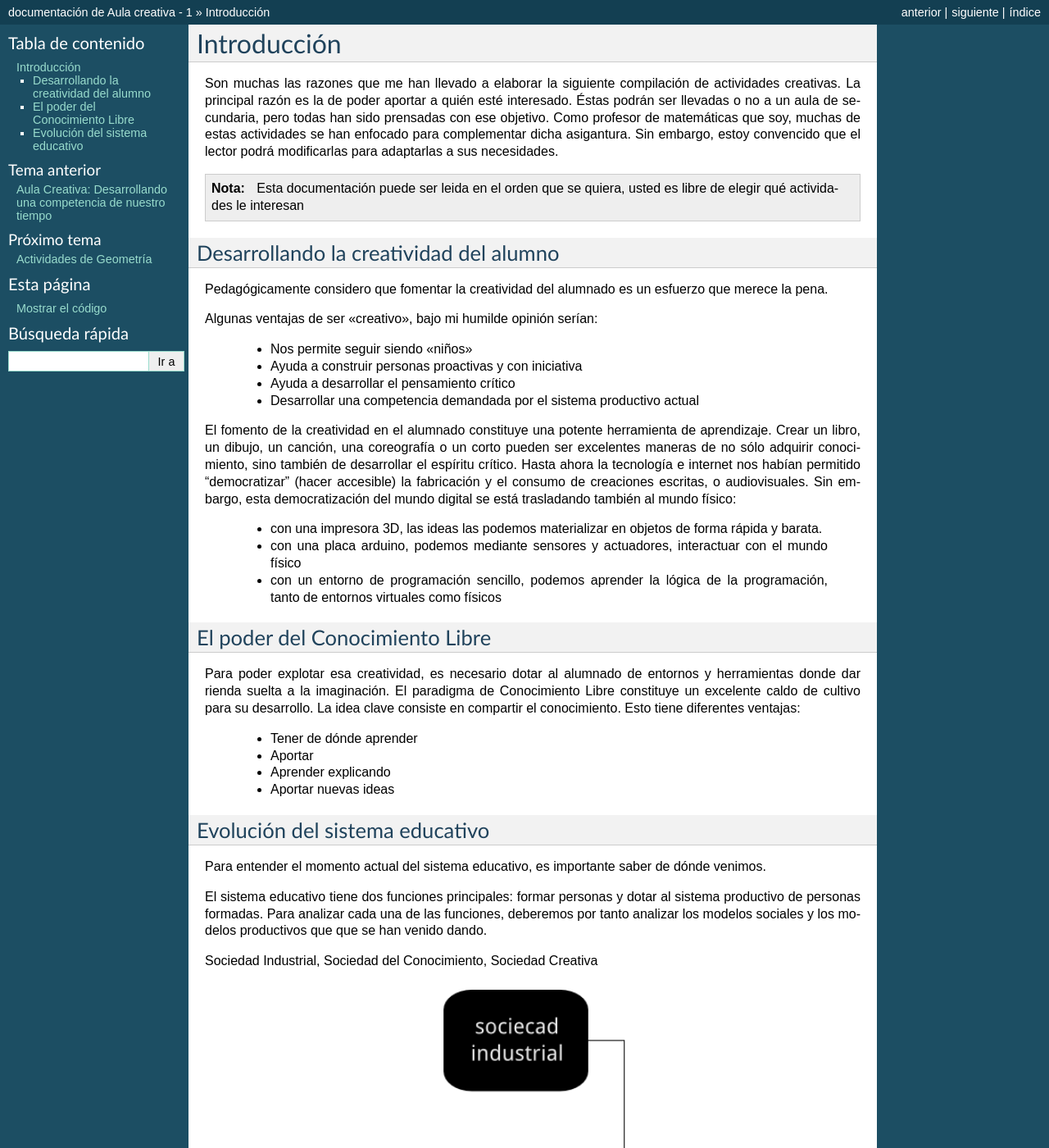
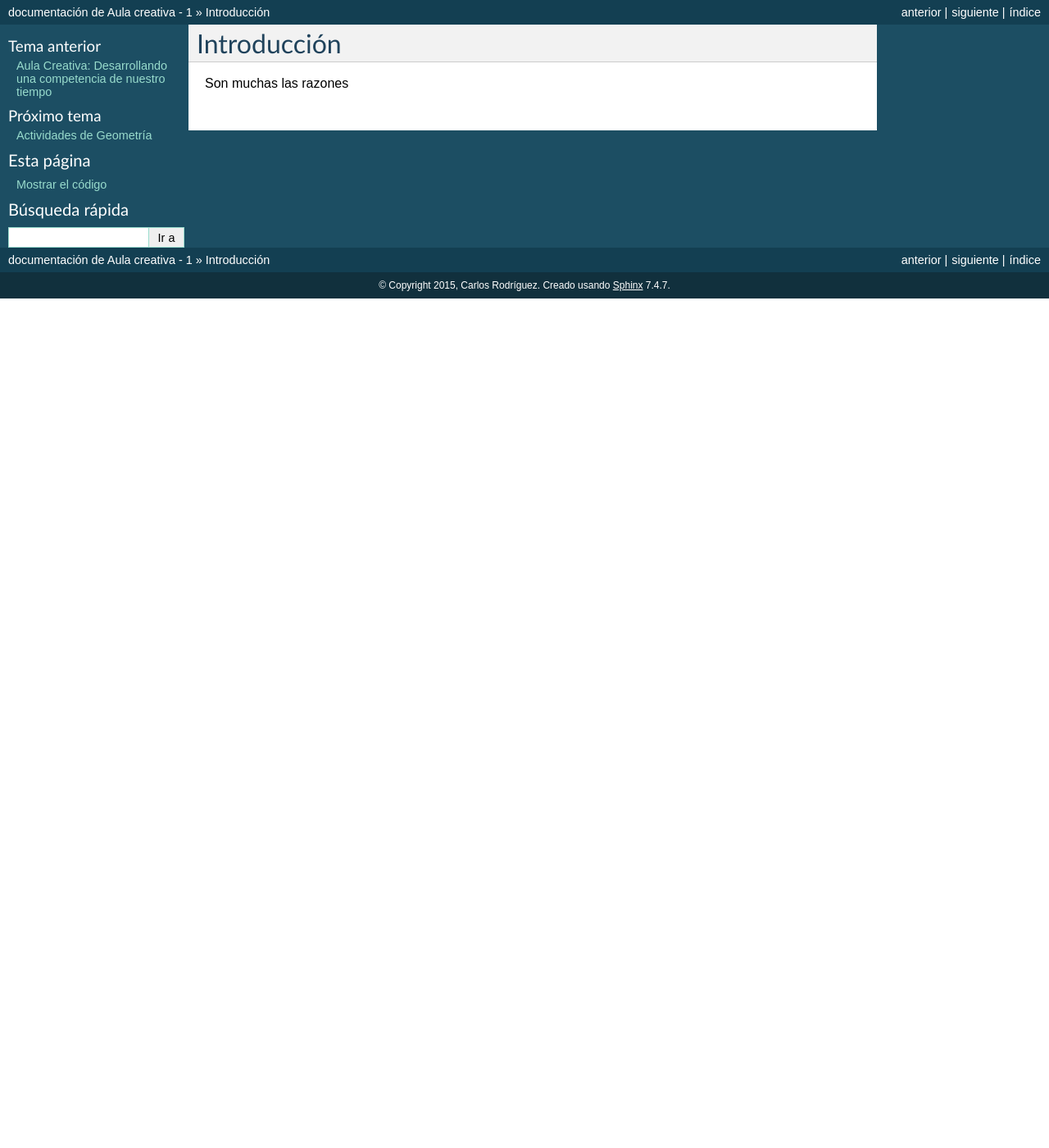
Before and after one commit to es3a10/aula_creativa, a Sphinx documentation site: the page built from docs/introduccion.rst, in a window 1280 px wide and 1400 px high. Shown: the whole window at 82% size. Built offline with Sphinx 7.4.7, drawn with Linux system fonts in a browser that asks for light colours; some of the changed text lies outside the part shown.

Commit message:
Update introduccion.rst

```diff
--- a/docs/introduccion.rst
+++ b/docs/introduccion.rst
@@ -2,69 +2,4 @@
 Introducción
 ============
 
-Son muchas las razones que me han llevado a elaborar la siguiente compilación de actividades creativas.
-La principal razón es la de poder aportar a quién esté interesado. Éstas podrán ser llevadas o no a un aula de secundaria, pero todas han sido prensadas con ese objetivo.
-Como profesor de matemáticas que soy, muchas de estas actividades se han enfocado para complementar dicha asigantura. Sin embargo, estoy convencido que el lector podrá modificarlas para adaptarlas a sus necesidades.
-
-.. note::
-	Esta documentación puede ser leida en el orden que se quiera, usted es libre de elegir qué actividades le interesan
-
-Desarrollando la creatividad del alumno
-_______________________________________
-
-Pedagógicamente considero que fomentar la creatividad del alumnado es un esfuerzo que merece la pena.
-
-Algunas ventajas de ser "creativo", bajo mi humilde opinión serían:
-
-	- Nos permite seguir siendo "niños"
-	- Ayuda a construir personas proactivas y con iniciativa
-	- Ayuda a desarrollar el pensamiento crítico
-	- Desarrollar una competencia demandada por el sistema productivo actual
-
-El fomento de la creatividad en el alumnado constituye una potente herramienta de aprendizaje.
-Crear un libro, un dibujo, un canción, una coreografía o un corto pueden ser excelentes maneras de no sólo adquirir conocimiento, sino también de desarrollar el espíritu crítico.
-Hasta ahora la tecnología e internet nos habían permitido “democratizar” (hacer accesible) la fabricación y el consumo de creaciones escritas, o audiovisuales.
-Sin embargo, esta democratización del mundo digital se está trasladando también al mundo físico:
-
-	- con una impresora 3D, las ideas las podemos materializar en objetos de forma rápida y barata.
-	- con una placa arduino, podemos mediante sensores y actuadores, interactuar con el mundo físico
-	- con un entorno de programación sencillo, podemos aprender la lógica de la programación, tanto de entornos virtuales como físicos
-
-El poder del Conocimiento Libre
-_______________________________
-
-Para poder explotar esa creatividad, es necesario dotar al alumnado de entornos y herramientas donde dar rienda suelta a la imaginación. El paradigma de Conocimiento Libre constituye un excelente caldo de cultivo para su desarrollo. La idea clave consiste en compartir el conocimiento. Esto tiene diferentes ventajas:
-
-    - Tener de dónde aprender
-    - Aportar
-    - Aprender explicando
-    - Aportar nuevas ideas
-
-Evolución del sistema educativo
-_______________________________
-
-Para entender el momento actual del sistema educativo, es importante saber de dónde venimos.
-
-El sistema educativo tiene dos funciones principales: formar personas y dotar al sistema productivo de personas formadas. Para analizar cada una de las funciones, deberemos por tanto analizar los modelos sociales y los modelos productivos que que se han venido dando.
-
-Sociedad Industrial, Sociedad del Conocimiento, Sociedad Creativa
-
-.. figure:: ./images/sociedades.png
-	:width: 400px
-	:align: center
-	:alt: alternate text
-	:figclass: align-center
-
-	(Evolución de las sociedades)
-
-En la última reforma del sistema educativo español, se establecen las siguientes competencias clave:
-
-    - Comunicación lingüística.
-    - Competencia matemática y competencias básicas en ciencia y tecnología.
-    - Competencia digital.
-    - Aprender a aprender.
-    - Competencias sociales y cívicas.
-    - Sentido de iniciativa y espíritu emprendedor.
-    - Conciencia y expresiones culturales.
-
-http://www.eduteka.org/modulos.php?catx=9&idSubX=277&ida=914&art=1
+Son muchas las razones
```
